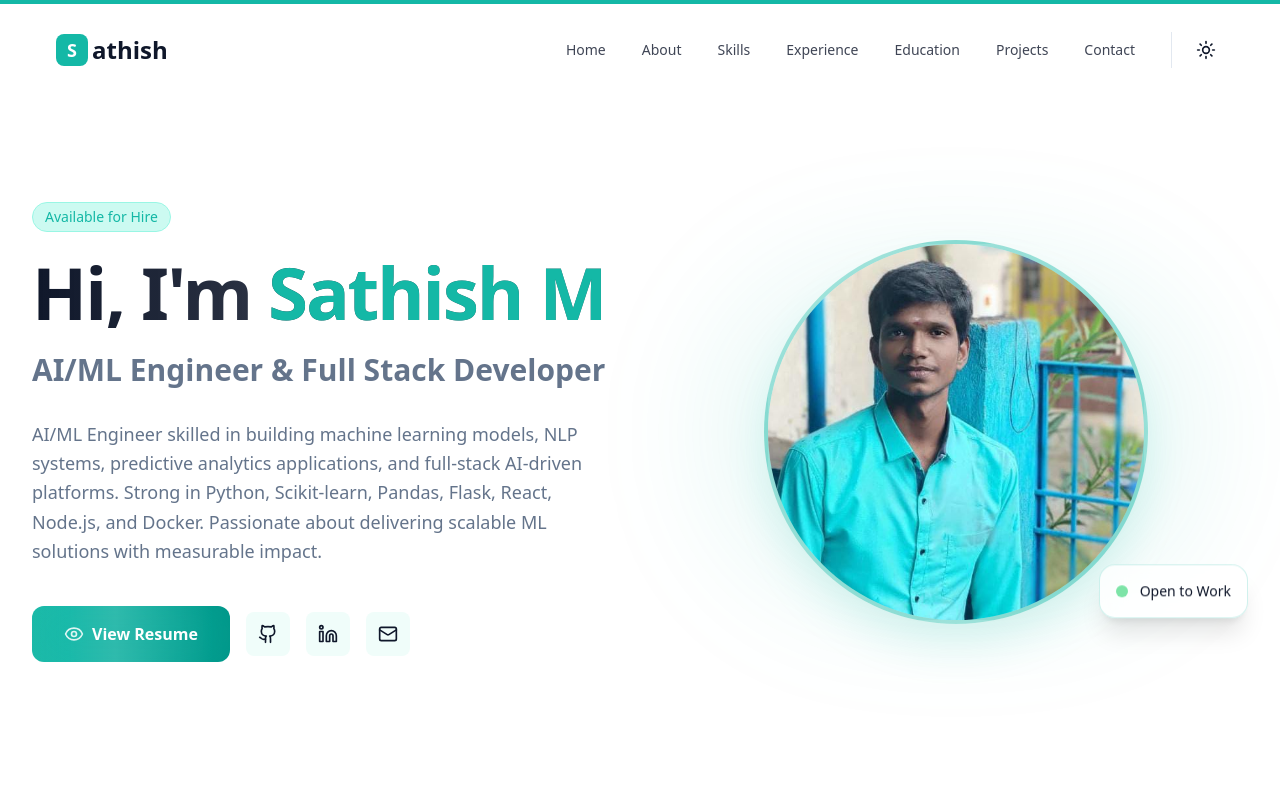
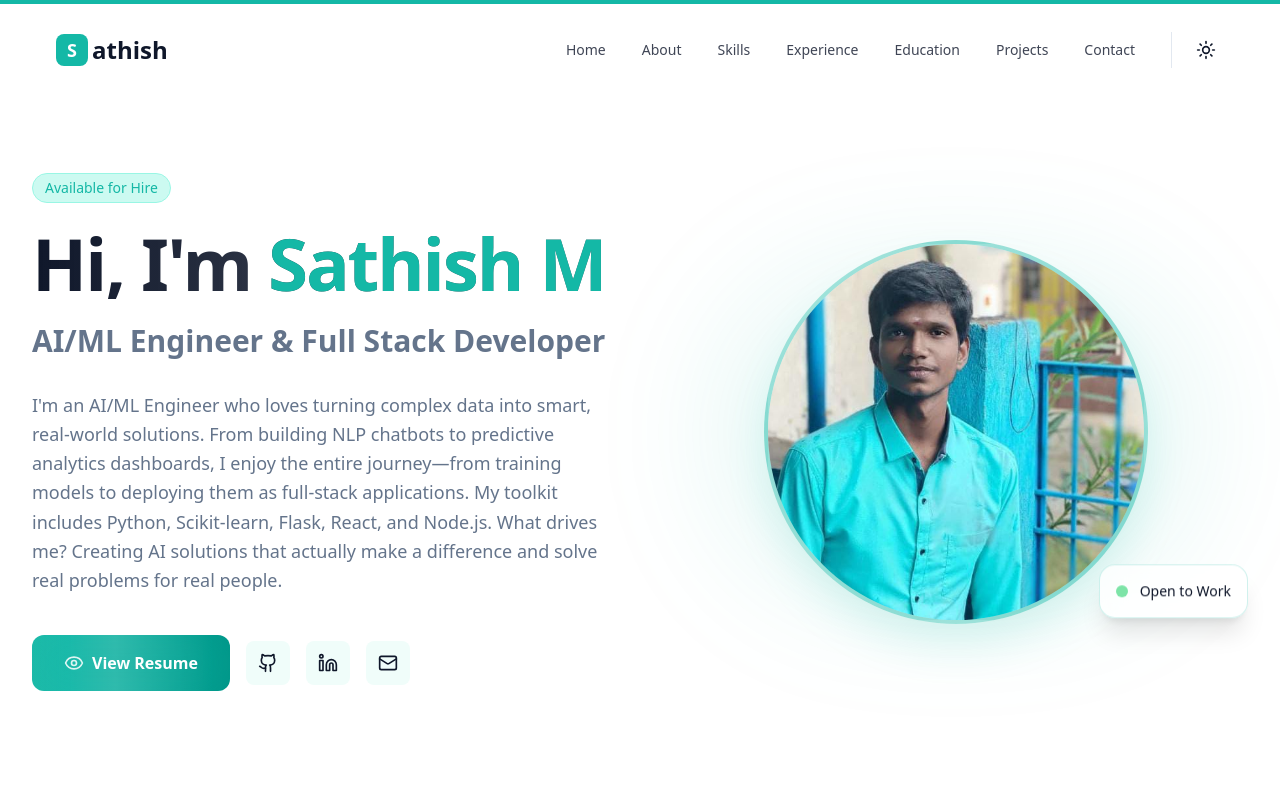
Before and after one commit to MSathish01/Sathish-portfolio-cc, a Next.js app: page / in a window 1280 px wide. Shown: the top 800 px of the page. Built offline with nearby package versions, Linux system fonts and the light colour scheme.

Commit message:
Update about me with humanized professional content

```diff
--- a/src/data/portfolio.ts
+++ b/src/data/portfolio.ts
@@ -10,7 +10,7 @@ export const portfolioData = {
         resume: "/Sathish-Resume.pdf",
     },
     summary:
-        "AI/ML Engineer skilled in building machine learning models, NLP systems, predictive analytics applications, and full-stack AI-driven platforms. Strong in Python, Scikit-learn, Pandas, Flask, React, Node.js, and Docker. Passionate about delivering scalable ML solutions with measurable impact.",
+        "I'm an AI/ML Engineer who loves turning complex data into smart, real-world solutions. From building NLP chatbots to predictive analytics dashboards, I enjoy the entire journey—from training models to deploying them as full-stack applications. My toolkit includes Python, Scikit-learn, Flask, React, and Node.js. What drives me? Creating AI solutions that actually make a difference and solve real problems for real people.",
     skills: [
         "Machine Learning",
         "NLP",
```
